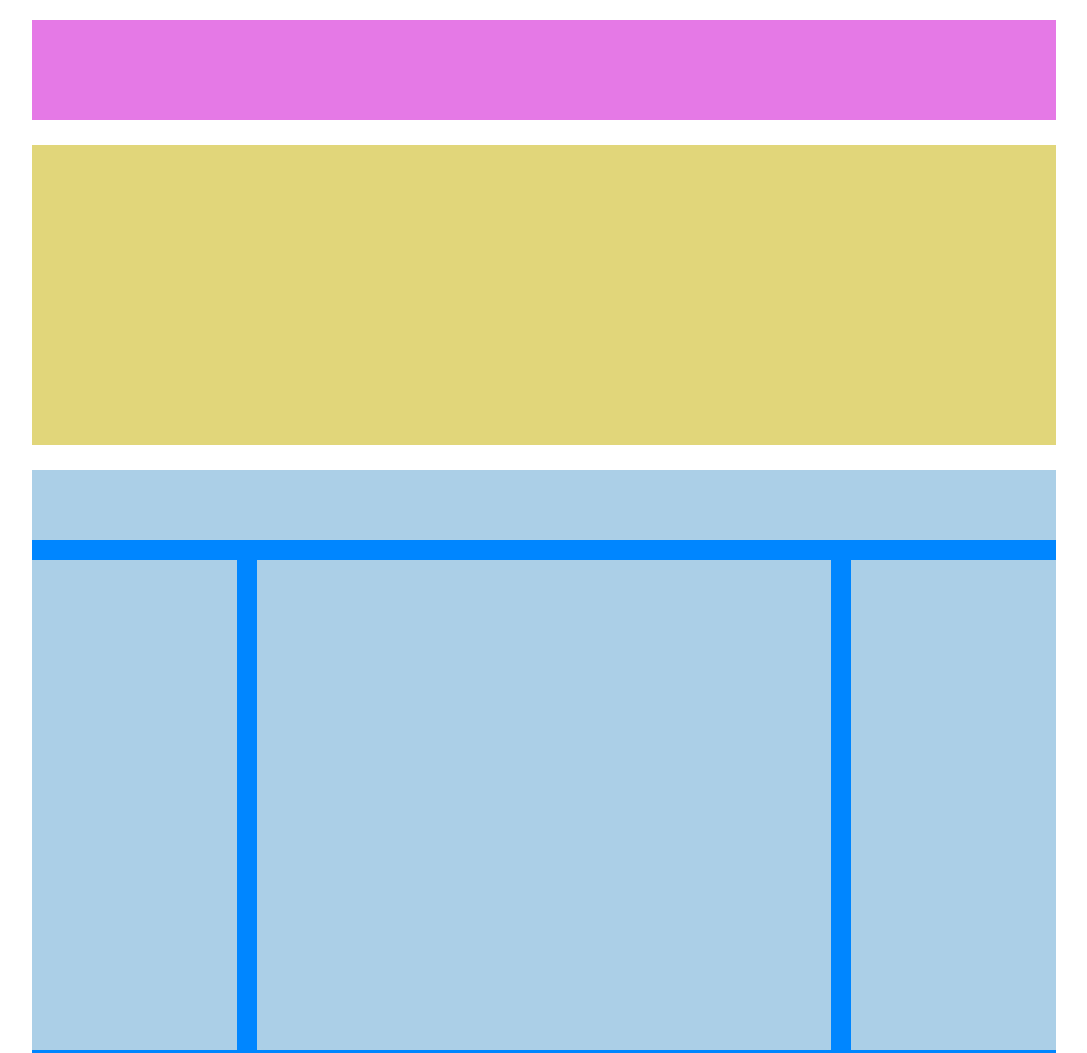
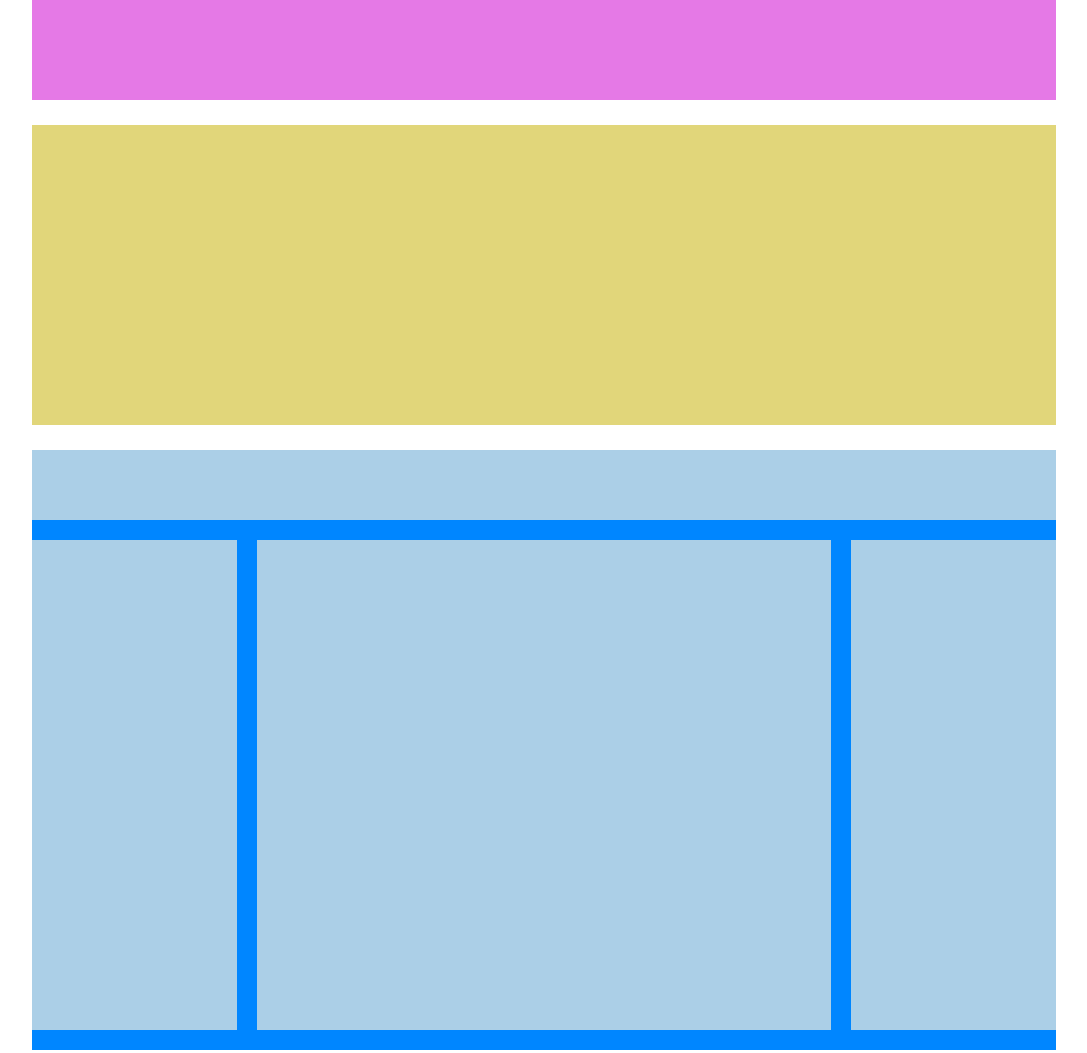
Before and after one commit to MorenaMastromarino/htmlcss-struttura-wp, a plain HTML site: page index.html in a window 1280 px wide. Shown: the top 1053 px of the page, without its empty margins (96-1183 px from the left). Drawn offline with Linux system fonts and the light colour scheme.

Commit message:
spostato jumbotron

```diff
--- a/css/style.css
+++ b/css/style.css
@@ -12,22 +12,22 @@ clear: both;
 
 .container {
   width: 80%;
-  margin: 20px auto;
+  margin: 0 auto;
 }
 
 /* HEADER */
-header {
+.top-header {
   height: 100px;
   background-color: #E579E6;
 }
 
-/* MAIN */
-main .jumbotron {
+.jumbotron {
   height: 300px;
   margin: 25px 0;
   background-color: #E1D67A;
 }
 
+/* MAIN */
 .main-content {
   margin-bottom: 10px;
   background-color: #0086FF;
--- a/index.html
+++ b/index.html
@@ -8,13 +8,15 @@
   <link rel="stylesheet" href="css/style.css">
 </head>
 <body>
-  <div class="container">
 
-    <header></header>
+  <header class="container">
 
-    <main>
+    <div class="top-header"></div>
+    <section class="jumbotron"></section>
 
-      <section class="jumbotron"></section>
+  </header>
+
+  <main class="container">
 
     <section class="main-content clearfix">
       <div class="top-bar"></div>
@@ -28,9 +30,7 @@
 
   </main>
 
-    <footer></footer>
-
-  </div>
+  <footer class="container"></footer>
 
 </body>
 </html>
```
Lines whose indentation alone changed are shown as unchanged.
